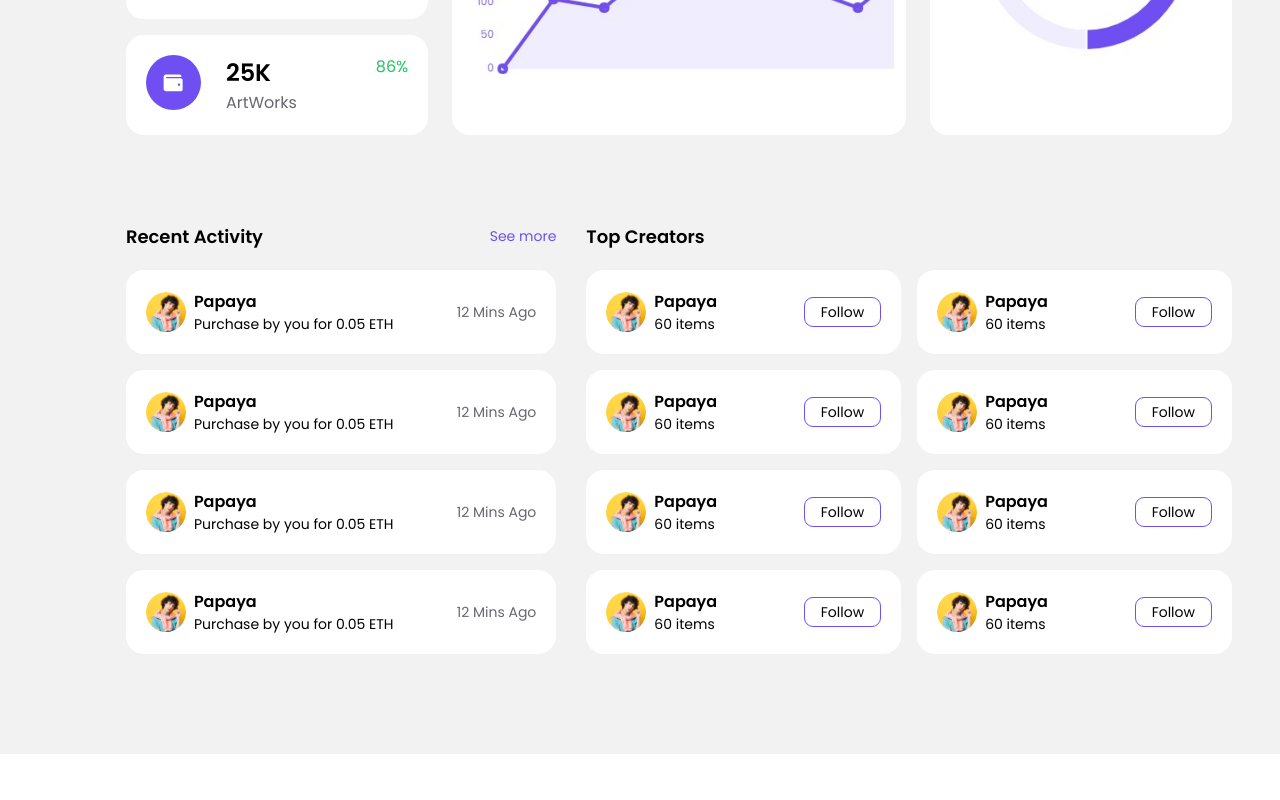
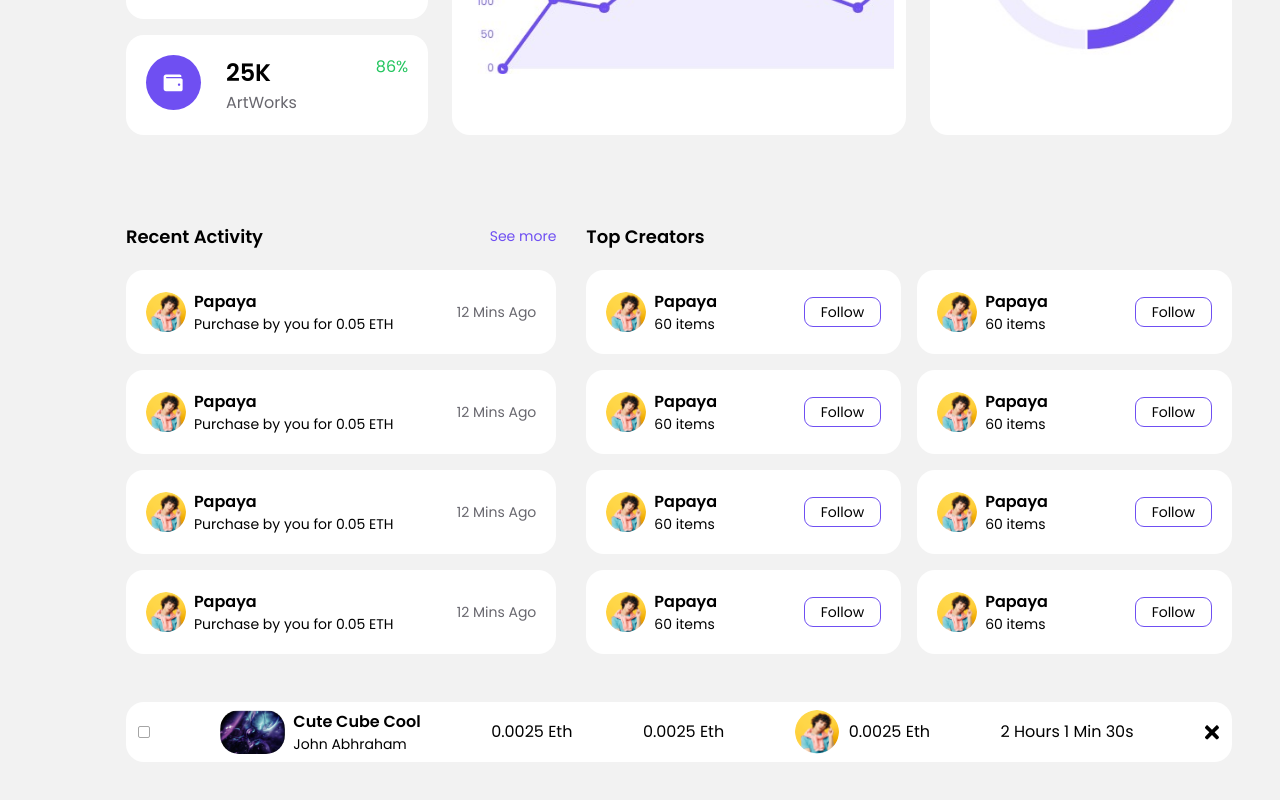
Before and after one commit to SajanThapa22/NFT-website, a React (Vite) app: page / in a window 1280 px wide. Shown: the part 1597-2397 px from the top of the page. Before the commit the page ends 2351 px from the top, so only its background shows below. Built offline with nearby package versions, Linux system fonts and the light colour scheme.

Commit message:
styling active bids

```diff
--- a/src/components/ActiveBidCard.tsx
+++ b/src/components/ActiveBidCard.tsx
@@ -0,0 +1,45 @@
+import user from "../assets/images/avatar2.png";
+import cool from "../assets/images/cool.png";
+import Cross from "../assets/svgs/cross.svg?react";
+
+const ActiveBidCard = () => {
+  return (
+    <div className="flex items-center bg-bg-comp justify-between py-2 px-3 rounded-[18px]">
+      <div className="rounded-[2px] w-3 h-3 border border-[#A5A5A5]"></div>
+
+      <div className="flex gap-2 items-center">
+        <div className="w-[65px] h-[44px] rounded-[19px] overflow-hidden">
+          <img src={cool} className="w-full object-cover" alt="" />
+        </div>
+
+        <div className="flex flex-col justify-between">
+          <p className="text-txt-clr text-[16px] font-semibold capitalize">
+            cute cube cool
+          </p>
+          <p className="text-txt-clr text-sm capitalize">John Abhraham</p>
+        </div>
+      </div>
+
+      <div>
+        <p className="capitalize text-txt-clr">0.0025 eth</p>
+      </div>
+      <div>
+        <p className="capitalize text-txt-clr">0.0025 eth</p>
+      </div>
+      <div className="flex items-center gap-[10px]">
+        <img className="w-11 aspect-square rounded-full" src={user} alt="" />
+        <p className="capitalize text-txt-clr">0.0025 eth</p>
+      </div>
+
+      <div>
+        <p className="capitalize text-txt-clr">2 Hours 1 min 30s</p>
+      </div>
+
+      <div>
+        <Cross className="text-txt-clr w-[16px] h-[16px]" />
+      </div>
+    </div>
+  );
+};
+
+export default ActiveBidCard;
--- a/src/sections/MainSection.tsx
+++ b/src/sections/MainSection.tsx
@@ -5,6 +5,7 @@ import SearchandNotification from "./SearchandNotification";
 import TrendingBids from "./TrendingBids";
 import TrendingMetrics from "./TrendingMetrics";
 import RAandTC from "../components/RAandTC";
+import ActiveBidCard from "../components/ActiveBidCard";
 
 const MainSection = () => {
   const [width, setWidth] = useState(window.innerWidth);
@@ -18,6 +19,7 @@ const MainSection = () => {
       <TrendingBids />
       <TrendingMetrics />
       <RAandTC />
+      <ActiveBidCard />
 
       <div className="h-6"></div>
     </div>
```
Also changed, not shown: src/assets/images/cool.png (added), src/assets/svgs/cross.svg (added).
